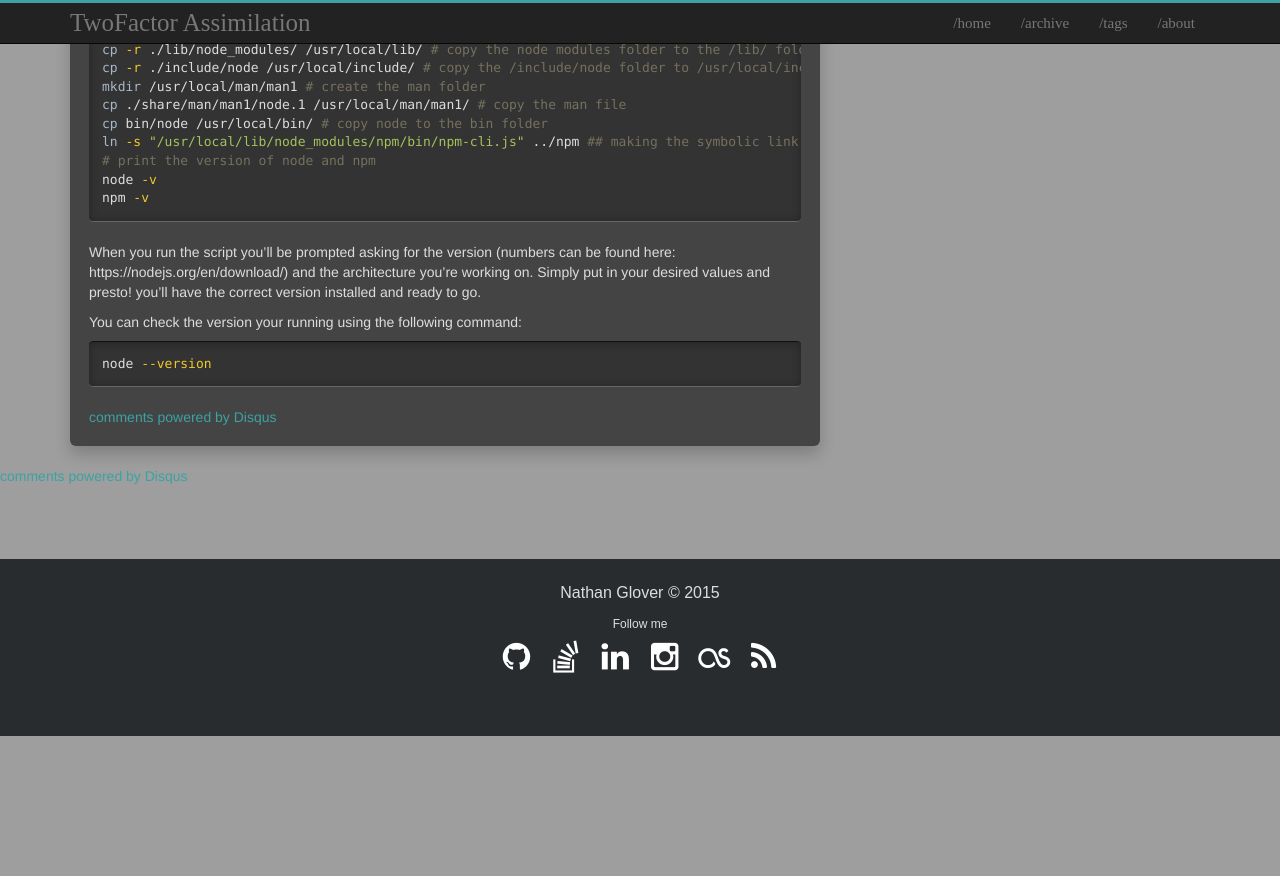
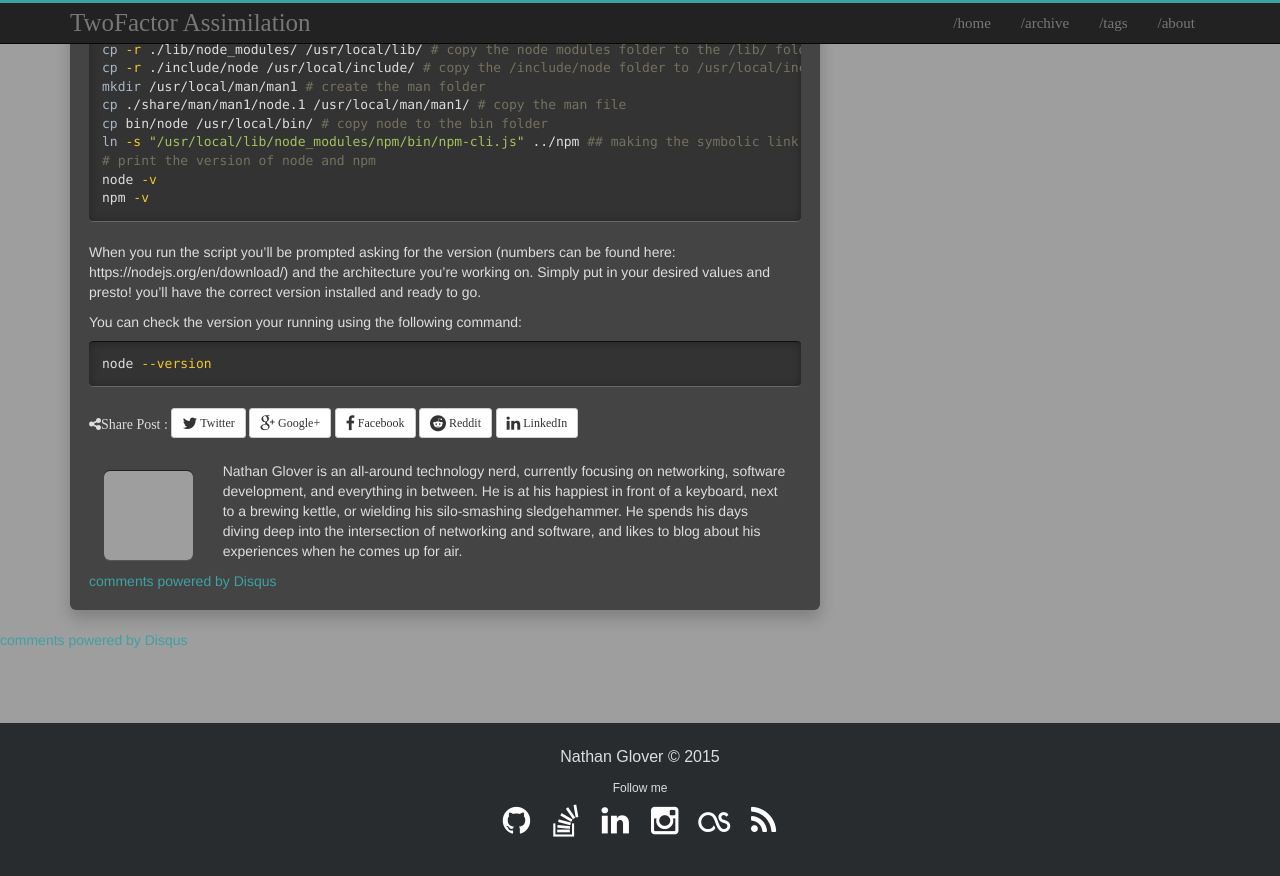
Before and after one commit to t04glovern/t04glovern.github.io.raw, a Jekyll site: the page built from _posts/2015-12-09-install-nodejs-ubuntu.md, in a window 1280 px wide and 900 px high, scrolled down 892 px. Shown: the top 876 px of the window. Built offline with Jekyll 4.4.1, drawn with Linux system fonts in a browser that asks for light colours; comment, search, counter and statistics services are not loaded; before the commit the page ends 1628 px from its top, so only the background shows below that; grey boxes are pictures that could not be loaded.

Commit message:
Added Share buttons and author bio

```diff
--- a/_config.yml
+++ b/_config.yml
@@ -17,6 +17,16 @@ social:
   instagram: nathanglove
   lastfm: t04glovern
   rss: feed.xml
+
+author:
+  full_name: Nathan Glover
+  email_md5: 3f588f12eca6a2e82161a1da2451fe89
+  bio: |
+    Nathan Glover is an all-around technology nerd, currently focusing on networking,
+    software development, and everything in between. He is at his happiest in front
+    of a keyboard, next to a brewing kettle, or wielding his silo-smashing sledgehammer.
+    He spends his days diving deep into the intersection of networking and software,
+    and likes to blog about his experiences when he comes up for air.
 
 # Google Analytics key, leave blank to ignore
 google_analytics_key: UA-71336829-1
--- /dev/null
+++ b/_includes/author.html
@@ -0,0 +1,9 @@
+<section class="site-author1 col-sm-2">
+  <br>
+  <img src="http://www.gravatar.com/avatar/{{site.author.email_md5}}" class="img-rounded author-image" />
+</section>
+
+<section class="site-author2 col-sm-10">
+<h4 class="section-title author-name">{{site.author.name}}</h4>
+<p class="author-bio">{{site.author.bio}}</p>
+</section>
--- a/_includes/share.html
+++ b/_includes/share.html
@@ -1,69 +1,54 @@
 {% if page.share == true %}
+
 <!-- Social Button HTML -->
+<div class="fa fa-share-bar">
+<h4 class="fa fa-share-alt section-title">Share Post :</h4>
 
-<div class="share-bar">
- Share:
 <!-- Twitter -->
-<a href="https://twitter.com/share?
-    text={{ page.title }}
-    &url={{ page.shorturl }}
-    &via=" class="share-btn twitter">
-  <i class="fa fa-twitter"></i>
+<a class="btn btn-default btn-sm twitter" href="http://twitter.com/share?text={{page.title | encode}}{% if site.author.twitter%}&via={{site.author.twitter}}{% endif %}" onclick="window.open(this.href, 'twitter-share', 'width=550,height=235');return false;">
+  <i class="fa fa-twitter fa-lg"></i>
+  Twitter
 </a>
 
 <!-- Google Plus -->
-<!--the Google+ link url;
-    base = https://plus.google.com/share? -->
-
-<a href="https://plus.google.com/share?
-    url=http://tomhohenstein.com{{ page.url }}
-    &hl=en-US"
-    onclick="javascript:window.open(this.href,'', 'menubar=no,toolbar=no,resizable=yes,scrollbars=yes,height=600,width=600');return false;"
-    class="share-btn google-plus">
-  <i class="fa fa-google-plus"></i>
+<a class="btn btn-default btn-sm gplus" onclick="window.open('https://plus.google.com/share?url='+window.location.href, 'google-plus-share', 'width=490,height=530');return false;">
+  <i class="fa fa-google-plus fa-lg"></i>
+  Google+
 </a>
 
 <!-- Facebook -->
-<a href="https://www.facebook.com/dialog/share
-    ?app_id=946372735391329&display=popup
-    &href={{ site.url }}{{ page.url }}
-    &redirect_uri={{ site.url }}{{ page.url }}"
-    class="share-btn facebook">
-  <i class="fa fa-facebook"></i>
+<a class="btn btn-default btn-sm facebook" href="https://www.facebook.com/sharer/sharer.php" onclick="window.open(this.href, 'facebook-share','width=580,height=296');return false;">
+  <i class="fa fa-facebook fa-lg"></i>
+  Facebook
 </a>
 
 <!-- StumbleUpon (url, title) -->
 <!--
-<a href="http://www.stumbleupon.com/submit?url=<URL>&title=<TITLE>" target="_blank" class="share-btn stumbleupon">
-  <i class="fa fa-stumbleupon"></i>
+<a class="btn btn-default btn-sm StumbleUpon" href="http://www.stumbleupon.com/submit?url={{ site.url }}{{ page.url }}&title={{ page.title }}" target="_blank" class="share-btn stumbleupon">
+  <i class="fa fa-stumbleupon fa-lg"></i>
+  StumbleUpon
 </a>
 -->
 
 <!-- Reddit (url, title) -->
-<!--
-<a href="http://reddit.com/submit?url=<URL>&title=<TITLE>" target="_blank" class="share-btn reddit">
-  <i class="fa fa-reddit"></i>
+<a class="btn btn-default btn-sm reddit" href="http://reddit.com/submit?url={{ site.url }}{{ page.url }}&title={{ page.title }}" target="_blank" class="share-btn reddit">
+  <i class="fa fa-reddit fa-lg"></i>
+  Reddit
 </a>
--->
 
 <!-- LinkedIn -->
-<!--the LinkedIn base url
-    http://www.linkedin.com/shareArticle?mini=true -->
-
-<a href="http://www.linkedin.com/shareArticle
-    ?mini=true
-    &url={{ site.url }}{{ page.url }}
-    &title={{ page.title }}
-    &source={{ site.title }}"
-     class="share-btn linkedin">
-  <i class="fa fa-linkedin"></i>
+<a class="btn btn-default btn-sm linkedin" href="http://www.linkedin.com/shareArticle?mini=true&url={{ site.url }}{{ page.url }}&title={{ page.title }}&source={{ site.title }}">
+  <i class="fa fa-linkedin fa-lg"></i>
+  LinkedIn
 </a>
 
 <!-- Email -->
-<a href="mailto:?subject=<SUBJECT&body=<BODY>" target="_blank" class="share-btn email">
+<!--
+<a class="btn btn-default btn-sm email" href="mailto:?subject=<SUBJECT&body=<BODY>" target="_blank" class="share-btn email">
   <i class="fa fa-envelope"></i>
+  Email
 </a>
-</div>
-
+-->
+</div><p></p>
 
 {% endif %}
--- a/_layouts/post.html
+++ b/_layouts/post.html
@@ -23,6 +23,7 @@
                 {{ content }}
               </div>
               {% include share.html %}
+              {% include author.html %}
               {% if page.comments %}
               <div id="disqus_thread">
                 <noscript>Please enable JavaScript to view the <a href="http://disqus.com/?ref_noscript">comments powered by Disqus.</a></noscript>
```
Also changed, not shown: _posts/2015-12-09-install-nodejs-ubuntu.md (+1 -0 lines).
